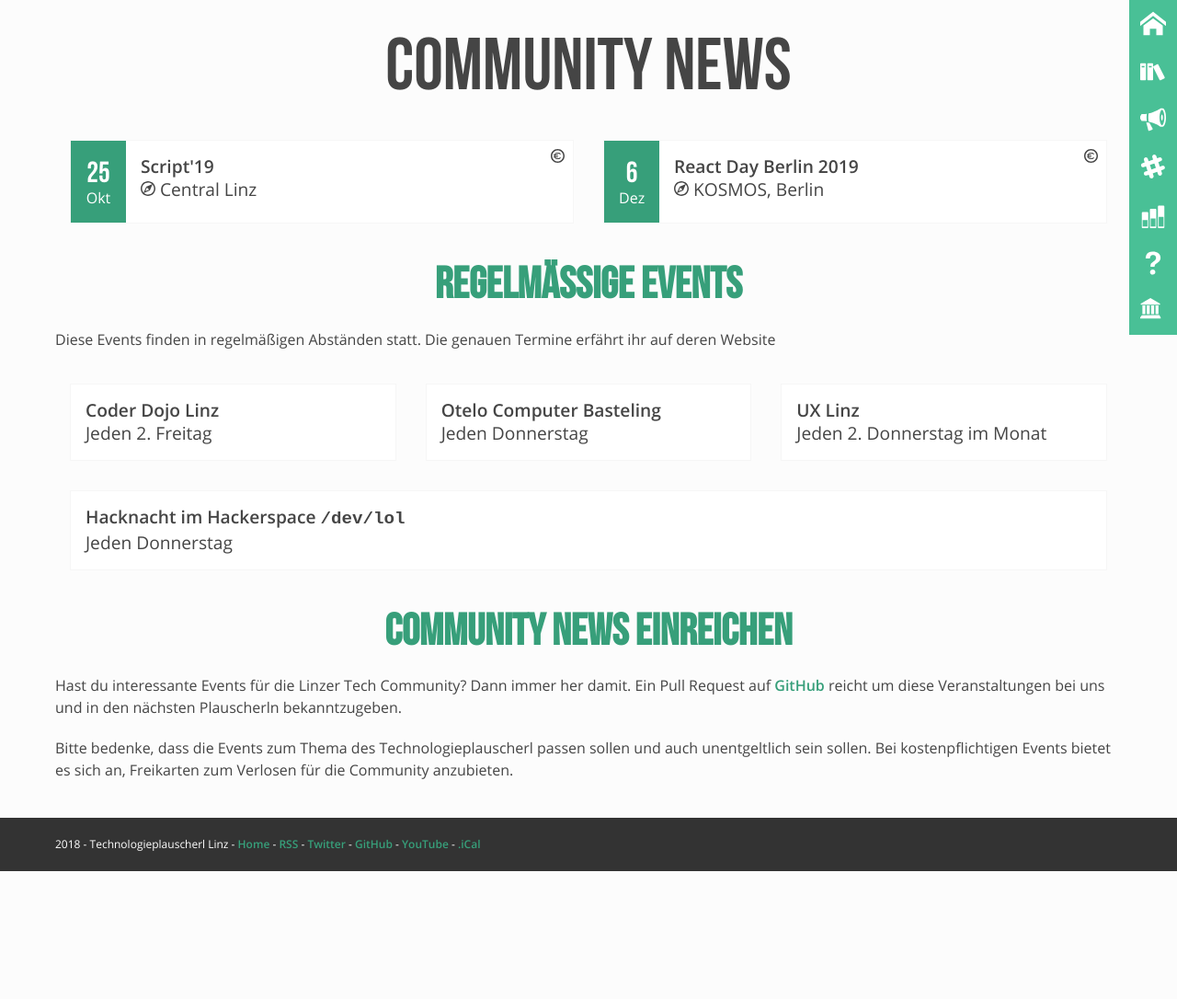
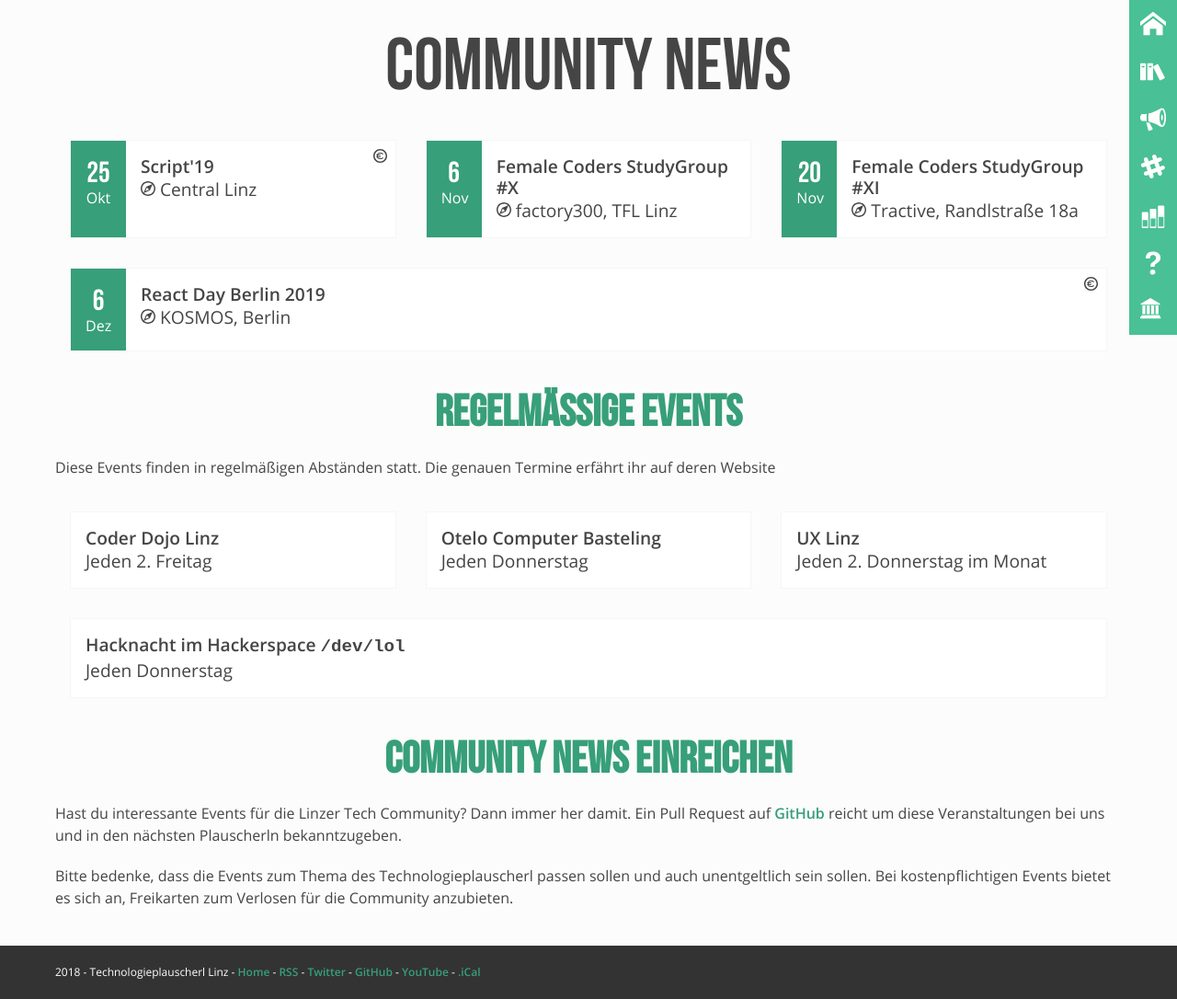
Before and after one commit to mericanAncer127/plauscherl, a Jekyll site: the page built from pages/community-news.html, in a window 1280 px wide. Shown: the whole page at 92% size. Built offline with Jekyll 4.4.1, drawn with Linux system fonts in a browser that asks for light colours; before the commit the page ends 947 px from its top, so only the background shows below that.

Commit message:
Added Female Coders StudyGroup #X & #XI

```diff
--- a/_data/community.yml
+++ b/_data/community.yml
@@ -787,6 +787,16 @@
       location: "factory300, TFL Linz"
       date: 2019-05-29
       link: https://www.facebook.com/events/669452410164180/
+    -
+      name: "Female Coders StudyGroup #X"
+      location: "factory300, TFL Linz"
+      date: 2019-11-06
+      link: https://www.meetup.com/Female-Coders-Linz/events/265144859/
+    -
+      name: "Female Coders StudyGroup #XI"
+      location: "Tractive, Randlstraße 18a"
+      date: 2019-11-20
+      link: https://www.meetup.com/Female-Coders-Linz/events/265189381/
 -
   id: uncodeference
   name: "un{code}ference.io"
```
